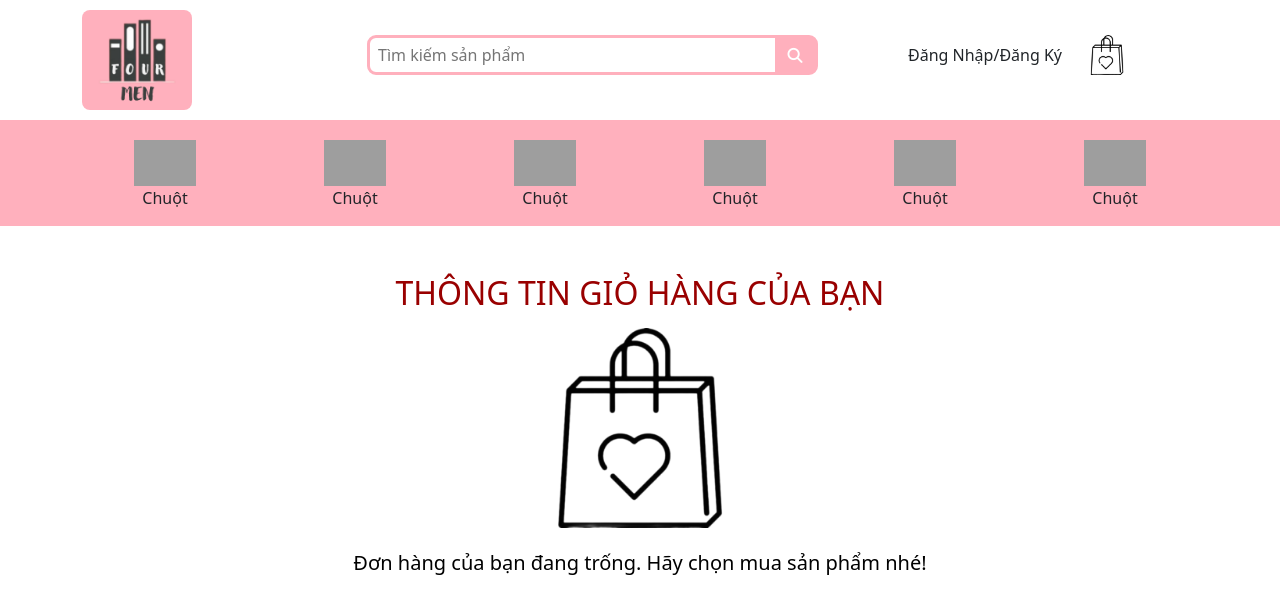
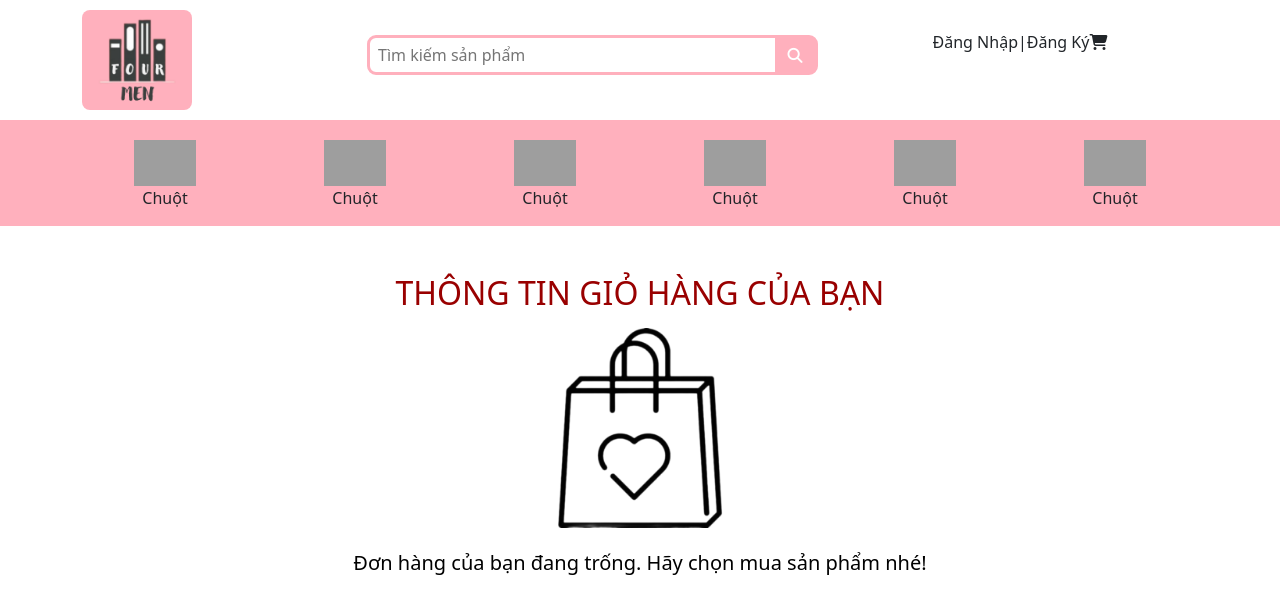
Before and after one commit to Jotoriz/Doan_PHP, a PHP site: page /ShopCart.php in a window 1280 px wide. Shown: the top 602 px of the page. Run offline with PHP 8.4, Linux system fonts and the light colour scheme; some libraries are stand-ins or nearby versions; grey boxes are pictures that could not be loaded.

Commit message:
nguyen_4

```diff
--- a/Header.php
+++ b/Header.php
@@ -13,12 +13,24 @@
                 <div class="col-4">
                     <div class="Icon">
                         <a href="./auth/DangNhap.php" class="auth_link"> Đăng Nhập</a>
-                        /
+                        <span>|</span>
                         <a href="./auth/DangKy.php" class="auth_link"> Đăng Ký</a>
-                        <a href="#" class="cart"> </a>
-                        <img class="giohang" src="./image/giohang.png">
+
+                            <li class="nav-item nav-link active">
+                                <a class="nav-link" href="ShopCart.php">
+                                    <i class="fas fa-shopping-cart"></i>
+                                    <?php
+                                        $totalItemsInCart = isset($_SESSION['cart']) ? count($_SESSION['cart']) : 0;
+
+                                        if ($totalItemsInCart > 0) {
+                                            echo '<span class="badge badge-pill badge-danger">' . $totalItemsInCart . '</span>';
+                                        }
+                                    ?>
+                                </a>
+                            </li>
                     </div>
                 </div>
             </div>
         </div>
+
     </div>
--- a/ShopCart.php
+++ b/ShopCart.php
@@ -43,7 +43,7 @@
                     $totalCounter = 0;
                     $itemCounter = 0;
                     foreach($_SESSION['cart'] as $i => $item) {
-                        $imgUrl = "image_MonAn/" . $item["hinh"];
+                        $imgUrl = "image/" . $item["hinh"];
                         $total = (float)$item["donGia"] * (int)$item["sl"];
                         $totalCounter += $total;
                         $itemCounter += $item["sl"];
```
Also changed, not shown: index.php (+1 -18 lines).
